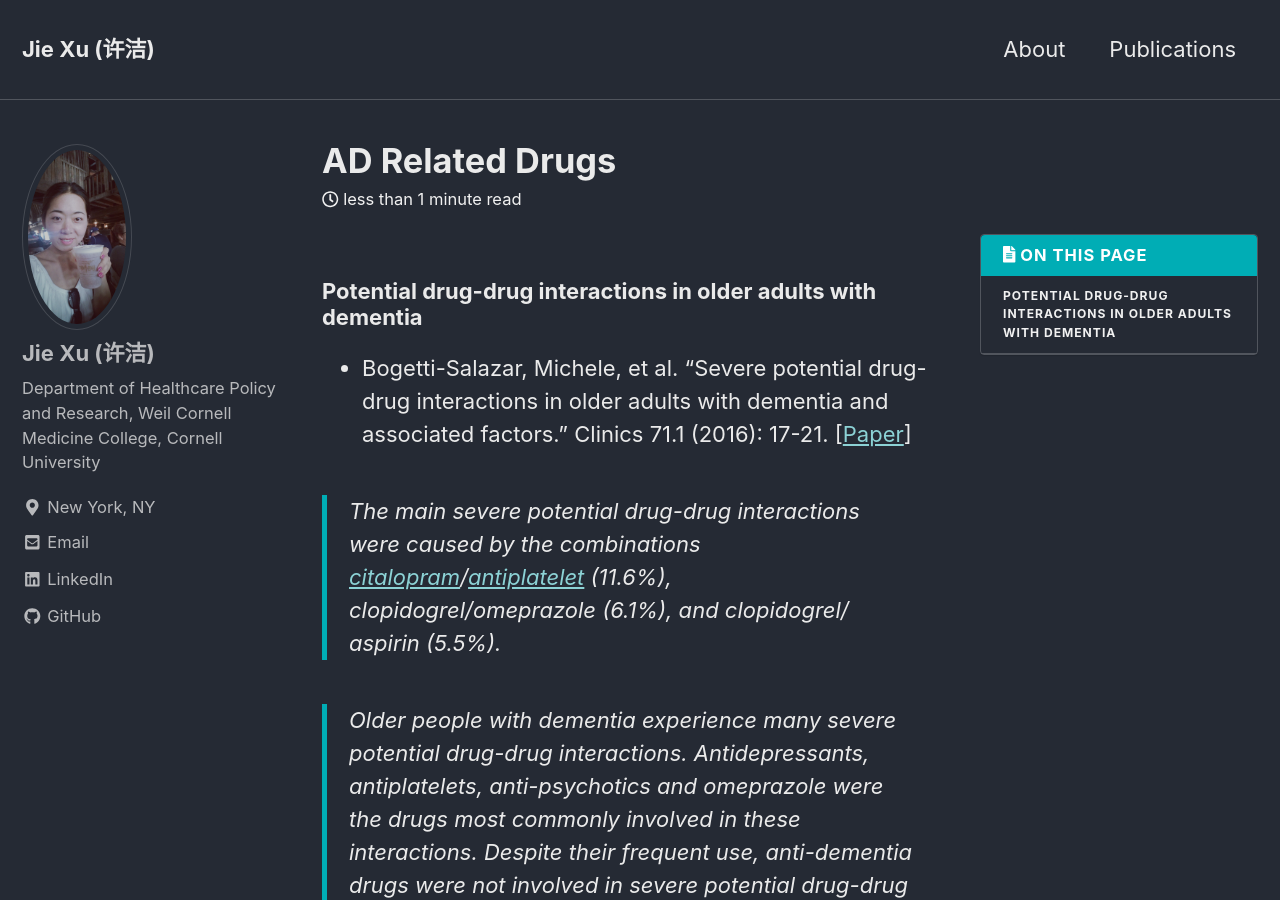
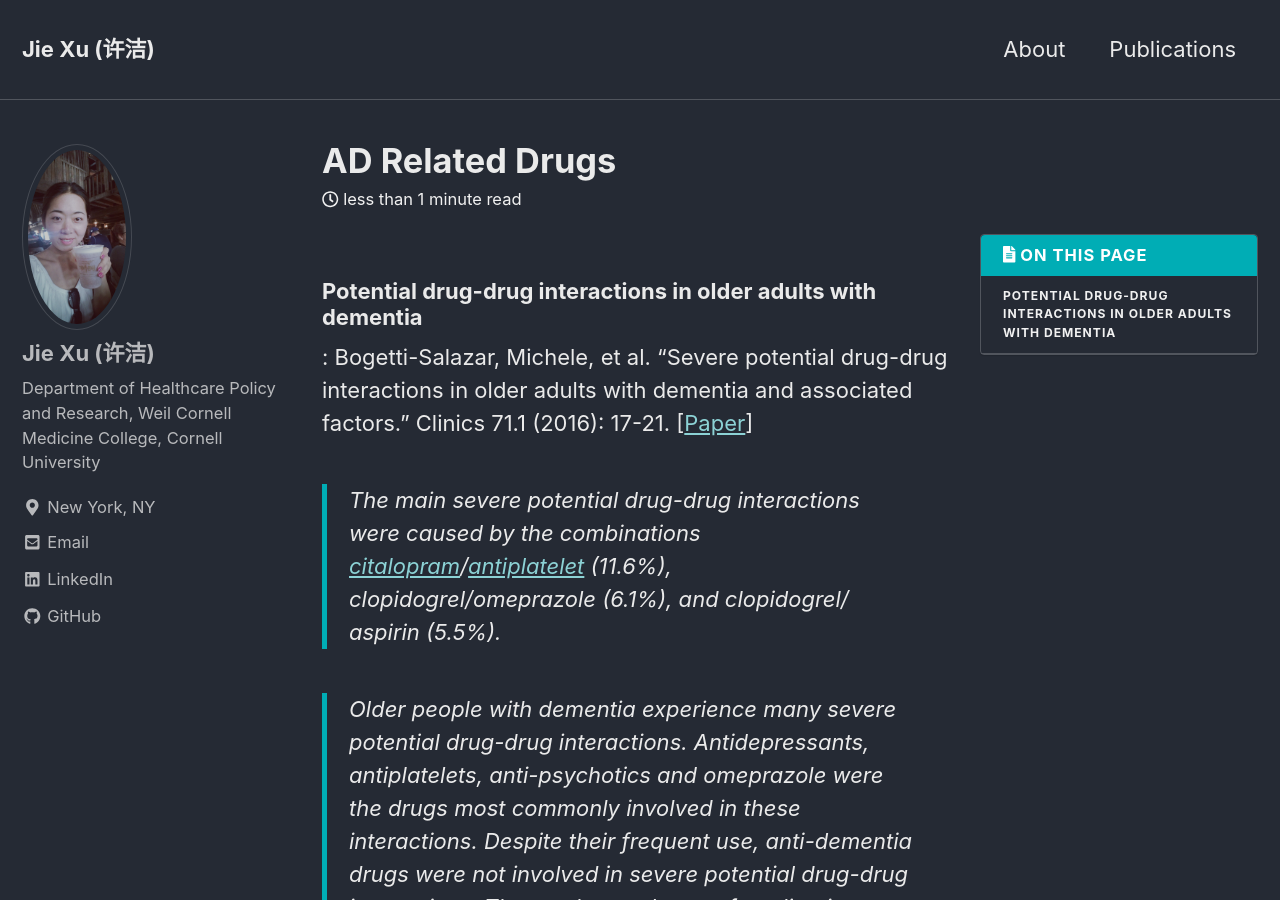
Before and after one commit to jxu1015/jxu1015.github.io, a Jekyll site: the page built from _posts/2020-03-03-AD-Related-Drugs.md, in a window 1280 px wide and 900 px high. Built offline with Jekyll 4.4.1, drawn with Linux system fonts in a browser that asks for light colours; nearby versions of some CDN libraries.

```diff
--- a/_posts/2020-03-03-AD-Related-Drugs.md
+++ b/_posts/2020-03-03-AD-Related-Drugs.md
@@ -10,7 +10,7 @@ toc: true
 
 ### Potential drug-drug interactions in older adults with dementia
 
-* Bogetti-Salazar, Michele, et al. "Severe potential drug-drug interactions in older adults with dementia and associated factors." Clinics 71.1 (2016): 17-21. [[Paper](https://www.ncbi.nlm.nih.gov/pmc/articles/PMC4763155/pdf/cln-71-01-017.pdf)]
+:   Bogetti-Salazar, Michele, et al. "Severe potential drug-drug interactions in older adults with dementia and associated factors." Clinics 71.1 (2016): 17-21. [[Paper](https://www.ncbi.nlm.nih.gov/pmc/articles/PMC4763155/pdf/cln-71-01-017.pdf)]
 
 > The main severe potential drug-drug interactions were caused by the combinations [citalopram](https://www.drugs.com/citalopram.html)/[antiplatelet](https://www.drugs.com/drug-class/antiplatelet-agents.html) (11.6%), clopidogrel/omeprazole (6.1%), and clopidogrel/ aspirin (5.5%).
 
```
